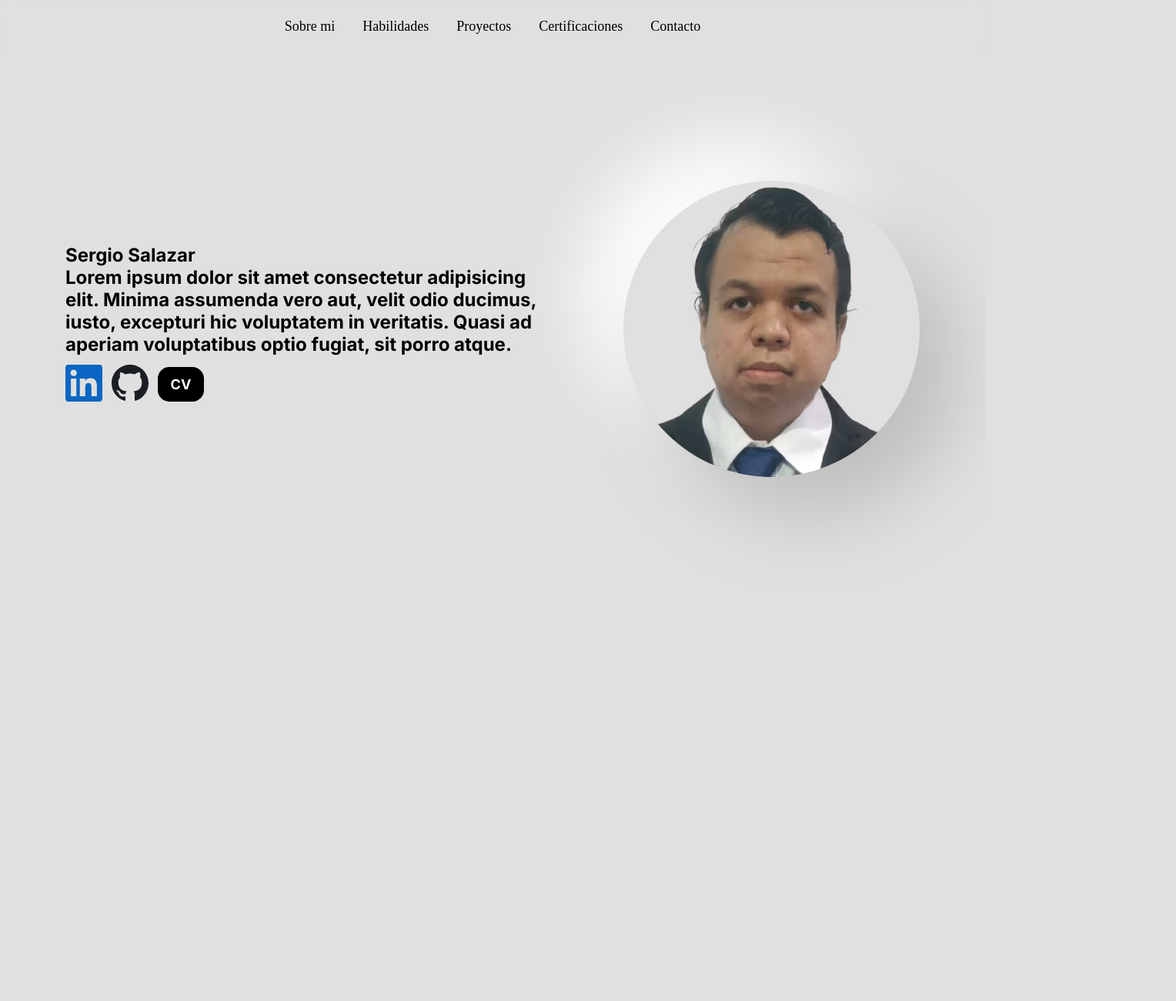
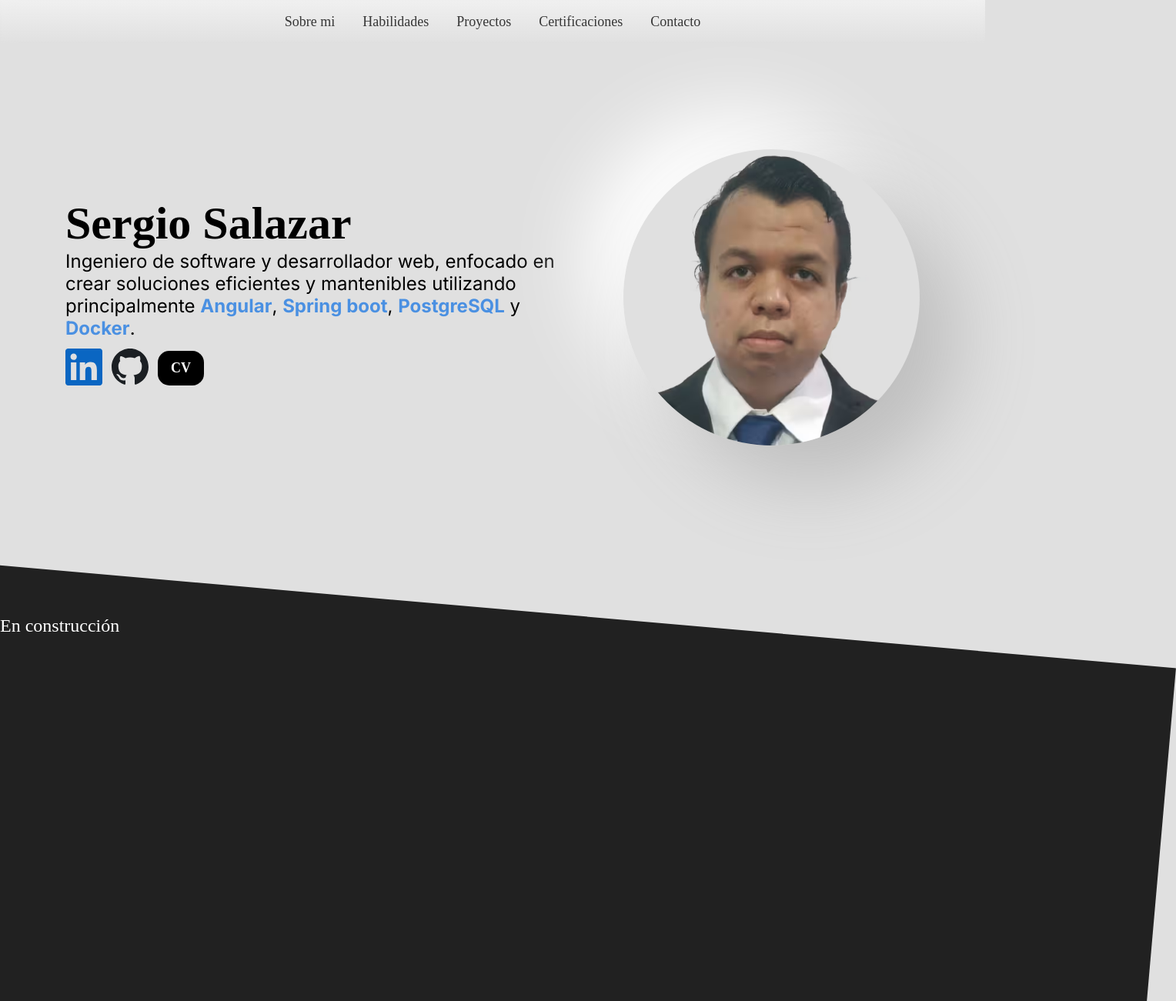
Before and after one commit to chekho/chekho.github.io, a plain HTML site: page index.html in a window 1280 px wide. Shown: the top 1301 px of the page at 77% size, 1528 px wide, since content can reach past the window. Before the commit the page ends 869 px from the top, so only its background shows below. Drawn offline with Linux system fonts and the light colour scheme.

Commit message:
agregada descripcion

```diff
--- a/index.html
+++ b/index.html
@@ -40,12 +40,11 @@
     <a href="">Contacto</a>
   </header>
   <main>
-    <div class="principal-container">
+    <article class="principal-container">
       <div class="description">
-        <h1>Sergio Salazar</h1>
-        <h1>Lorem ipsum dolor sit amet consectetur adipisicing elit. Minima assumenda vero aut, velit odio ducimus,
-          iusto,
-          excepturi hic voluptatem in veritatis. Quasi ad aperiam voluptatibus optio fugiat, sit porro atque.</h1>
+        <h1 class="name">Sergio Salazar</h1>
+        <p class="text-description">Ingeniero de software y desarrollador web, enfocado en crear soluciones eficientes y mantenibles utilizando principalmente
+        <b>Angular</b>, <b>Spring boot</b>, <b>PostgreSQL</b> y <b>Docker</b>.</p>
         <div class="social-icons">
           <a href="https://www.linkedin.com/in/chekho"><img src="./src/assets/icons/linkedin.svg" alt="Linkedin"
               aria-label="LinkedIn" decoding="async"></a>
@@ -62,7 +61,11 @@
         <img class="img-user" src="./src/assets/images/userimage.png" alt="Foto de Sergio Salazar" width="385"
           height="385">
       </picture>
-    </div>
+    </article>
+    <article class="test-main" style="height: 100vh;">
+      <div class="test"></div>
+      <p style="color: white; font-size: 2rem">En construcción</p>
+    </article>
   </main>
 </body>
 
--- a/src/style/index.css
+++ b/src/style/index.css
@@ -69,6 +69,8 @@ body {
 header {
   font-size: 1.5rem;
   padding: 2rem;
+  height: 7vh;
+  align-items: center;
   display: flex;
   flex-direction: row;
   gap: 3rem;
@@ -76,6 +78,14 @@ header {
   position: sticky;
   top: 0px;
   backdrop-filter: blur(10px);
+  z-index: 1;
+  background-color: rgb(255, 255, 255, 0.3);
+  background: linear-gradient(
+  to bottom,
+  rgb(255, 255, 255, 0.5),   /* arriba: blanco semi-transparente */
+  rgb(224, 224, 224, 0.5)        /* abajo: gris sólido */
+);
+
 }
 
 a {
@@ -83,11 +93,13 @@ a {
 }
 
 a:visited {
-  color: black;
+  color: rgb(55, 55, 55);
 }
 
-div {
-  font-family: "Inter", sans-serif;
+header > a:hover {
+  transform: scale(1.3);
+  color: black;
+  text-shadow: 2px 2px 3px grey;
 }
 
 .img-user {
@@ -103,7 +115,7 @@ div {
 .principal-container {
   display: flex;
   flex-direction: row;
-  height: 100vh;
+  height: 93vh;
   justify-content: space-evenly;
   align-items: center;
   padding-bottom: 7rem;
@@ -124,12 +136,6 @@ div {
   align-items: center;
   min-width: 385px;
   min-height: 385px;
-}
-
-header > a:hover {
-  transform: scale(1.3);
-  color: black;
-  text-shadow: 2px 2px 3px grey;
 }
 
 .social-icons {
@@ -162,3 +168,32 @@ header > a:hover {
   width: 5rem;
   border-radius: 15px;
 }
+
+.test-main {
+  position: relative;
+}
+
+.test {
+  z-index: -1;
+  position: absolute;
+  top: 0;
+  left: -40px;
+  background-color: #212121;
+  height: 100vh;
+  width: 120vw;
+  transform: rotate(5deg);
+}
+
+.name{
+  font-size: 5rem;
+  font-weight: 700;
+}
+
+.text-description{
+  font-family: "Inter", sans-serif;
+  font-size: 2rem;
+}
+
+.text-description b{
+  color: #4a90e2;
+}
```
